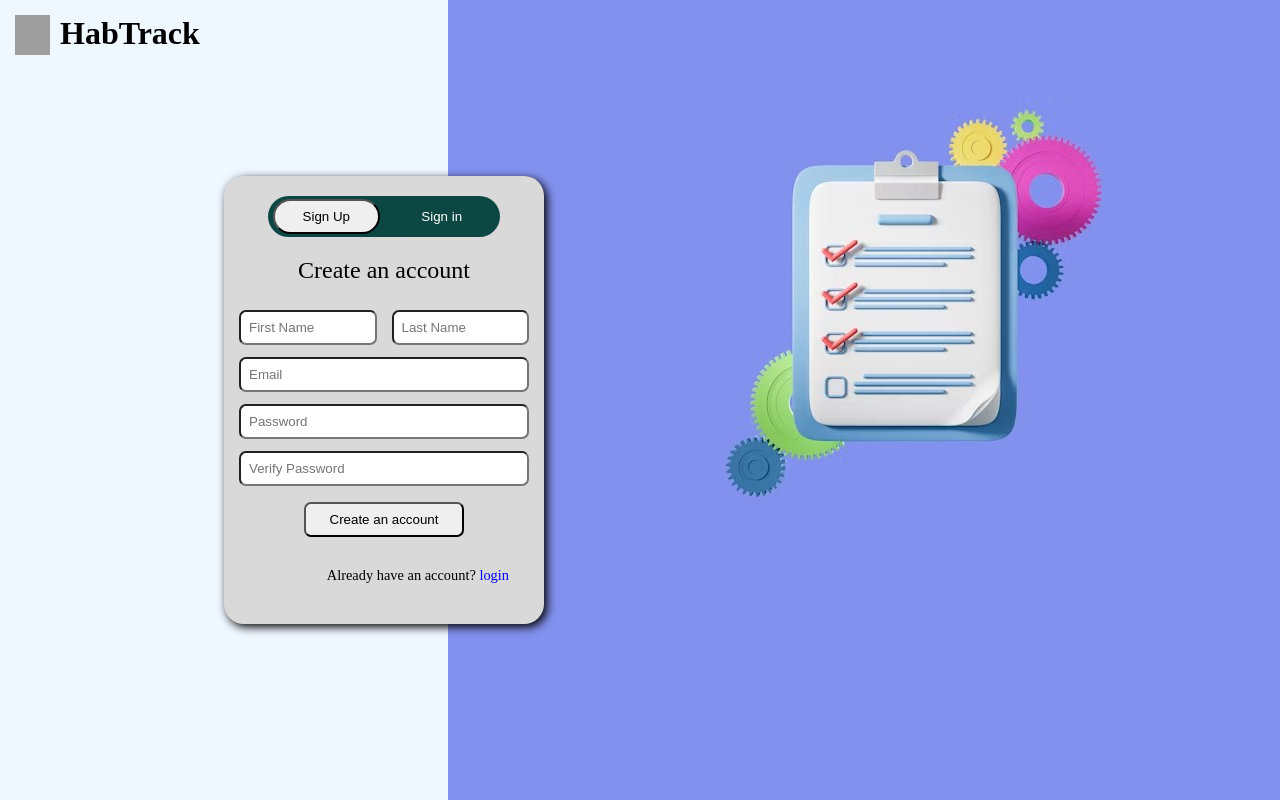
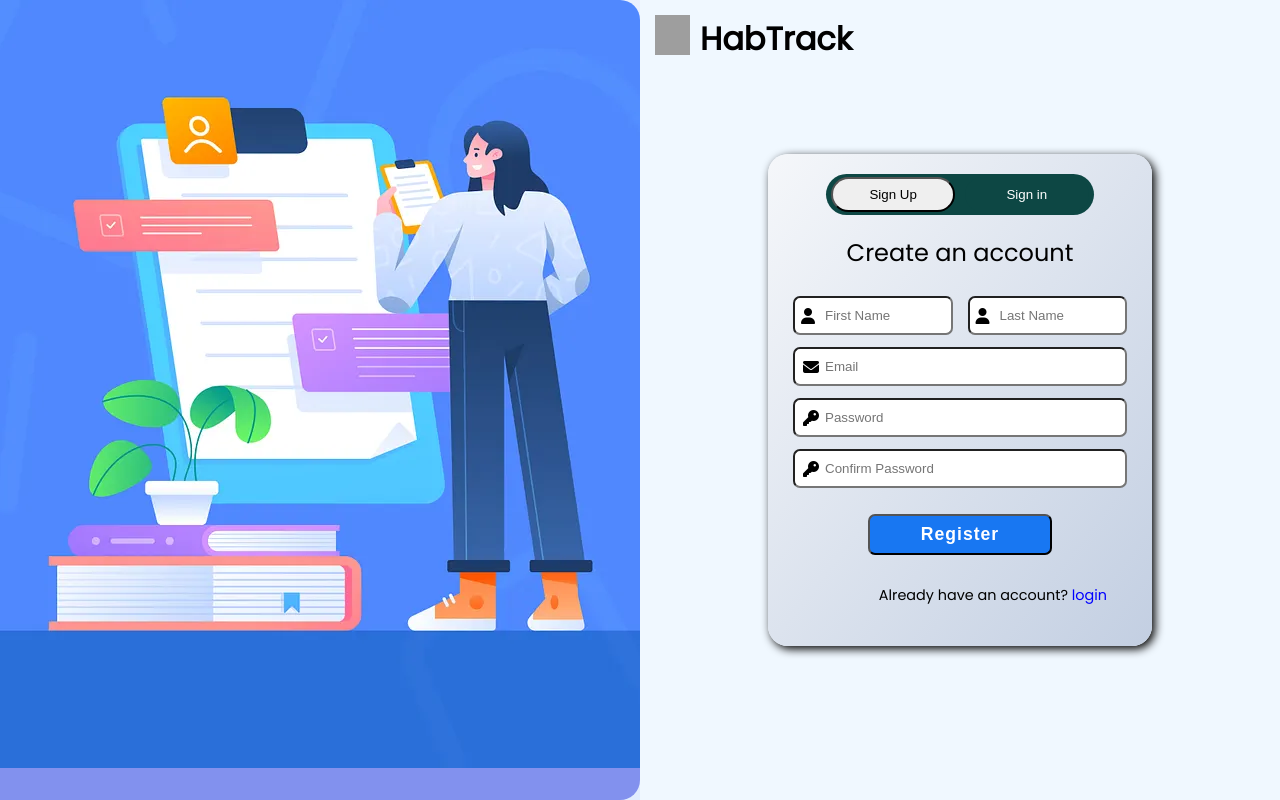
Before and after one commit to SamyBakiri/Full-Stack-Habits-Journal-Tracker, a PHP site: page /AuthPage.html in a window 1280 px wide. Run offline with PHP 8.4, Linux system fonts and the light colour scheme; grey boxes are pictures that could not be loaded.

Commit message:
change the background design and improve the from card design

```diff
--- a/FrontEnd/AuthPage.html
+++ b/FrontEnd/AuthPage.html
@@ -5,17 +5,22 @@
     <meta name="viewport" content="width=device-width, initial-scale=1.0">
     <title>HabTrack - Log in or sign up</title>
     <link rel="stylesheet" href="Style/Main.css">
+    <link href="https://fonts.googleapis.com/css2?family=Poppins&display=swap" rel="stylesheet">
+    <link rel="stylesheet" href="https://cdnjs.cloudflare.com/ajax/libs/font-awesome/6.5.0/css/all.min.css"
+/>
+
+
 </head>
 <body>
     <div class="fullpage">
-        <div class="leftside">
-            <a class="title desktop_title" href="#">
+        <div class="rightside">
+            <a class="title mobile_title" href="#">
                 <img src="Assets/habits.png" alt="logo" srcset="">
                 <h1>HabTrack</h1>
             </a>
         </div>
-        <div class="rightside">
-            <a class="title mobile_title" href="#">
+        <div class="leftside">
+            <a class="title desktop_title" href="#">
                 <img src="Assets/habits.png" alt="logo" srcset="">
                 <h1>HabTrack</h1>
             </a>
@@ -28,14 +33,30 @@
             <p>Create an account</p>
             <from class="form" action="" method="post">
                 <div class="nameContainer">
-                    <input type="text" name="" placeholder="First Name" >
-                    <input type="text" name="" placeholder="Last Name" >
+                    <div class="input_container">
+                        <i class="fa-solid fa-user"></i>
+                        <input type="text" name="" placeholder="First Name" >
+                    </div>
+                    <div class="input_container">
+                        <i class="fa-solid fa-user"></i>
+                        <input type="text" name="" placeholder="Last Name" >
+                    </div>
+
+                </div>
+                <div class="input_container">
+                    <i class="fa-solid fa-envelope long_input_icon"></i>
+                    <input type="email" name="" placeholder="Email" >
+                </div>
+                <div class="input_container">
+                    <i class="fa-solid fa-key long_input_icon"></i>
+                    <input type="password" name="" placeholder="Password" >
                 </div>
 
-                <input type="email" name="" placeholder="Email" >
-                <input type="password" name="" placeholder="Password" >
-                <input type="password" name="" placeholder="Verify Password" >
-                <button type="submit">Create an account</button>
+                <div class="input_container">
+                    <i class="fa-solid fa-key long_input_icon"></i>
+                    <input type="password" name="" placeholder="Confirm Password" >
+                </div>
+                <button type="submit">Register</button>
                 <p class="have_account">Already have an account? <a href="#">login</a></p>
             </from>
 
--- a/FrontEnd/Auth_Page.js
+++ b/FrontEnd/Auth_Page.js
@@ -2,20 +2,20 @@ const signin_button =document.getElementById("signin");
 const signup_button =document.getElementById("signup");
 const form_p = document.querySelectorAll(".formCard p")[0];
 const submit_btn = document.querySelectorAll(".form button")[0];
-const verify_password = document.querySelectorAll(".form input[type=password]")[1];
+const verify_password = document.querySelectorAll(".form input[type=password]")[1].parentElement;
 const form = document.getElementsByClassName("form")[0];
 let current_stat = "signup";
-
+const nameContainer = document.getElementsByClassName("nameContainer")[0]
 
 signin_button.addEventListener("click",toSignIn);
 function toSignIn(){
     if(current_stat !== "signin"){
     signin_button.classList.remove("buttonOFF");
     signup_button.classList.add("buttonOFF");
-    document.getElementsByClassName("nameContainer")[0].remove();
+    nameContainer.remove();
     verify_password.remove();
     form_p.textContent = "Welcome Back";
-    submit_btn.textContent = "Log In";
+    submit_btn.textContent = "Log in";
     const forgot_password = document.createElement("a");
     forgot_password.classList.add("forgot_password");
     forgot_password.href = "#";
@@ -33,18 +33,18 @@ function toSignUp(){
     signin_button.classList.add("buttonOFF");
     signup_button.classList.remove("buttonOFF");
 
-    const nameContainer = document.createElement("div");
-    nameContainer.classList.add("nameContainer")
+    // const nameContainer = document.createElement("div");
+    // nameContainer.classList.add("nameContainer")
 
-    const fname_input =document.createElement("input");
-    fname_input.type = "text";
-    fname_input.placeholder = "First Name";
+    // const fname_input =document.createElement("input");
+    // fname_input.type = "text";
+    // fname_input.placeholder = "First Name";
 
-    const lname_input =document.createElement("input");
-    lname_input.type = "text";
-    lname_input.placeholder = "Last Name";
-    nameContainer.appendChild(fname_input);
-    nameContainer.appendChild(lname_input);
+    // const lname_input =document.createElement("input");
+    // lname_input.type = "text";
+    // lname_input.placeholder = "Last Name";
+    // nameContainer.appendChild(fname_input);
+    // nameContainer.appendChild(lname_input);
 
 
     const email_input = form.firstChild;
@@ -53,7 +53,7 @@ function toSignUp(){
     form.insertBefore(verify_password, submit_btn);
 
     form_p.textContent = "Create an account";
-    submit_btn.textContent = "Regester";
+    submit_btn.textContent = "Register";
     form.lastChild.remove();
     const have_account = document.createElement("p");
     have_account.classList.add("have_account");
--- a/FrontEnd/Style/Main.css
+++ b/FrontEnd/Style/Main.css
@@ -2,6 +2,10 @@
     box-sizing: border-box;
     padding: 0;
     margin: 0;
+}
+body{
+    font-family: 'Poppins', sans-serif;
+    background: linear-gradient(135deg, #f0f4ff, #dbeafe);
 }
 a{
     text-decoration: none;
@@ -35,26 +39,27 @@ button:active{
     position: relative;
 }
 .rightside{
-    width: 65%;
-    background-image: url(../Assets/loginIMG.jpg);
+    width: 50%;
+    background-image: url(../Assets/login.webp);
     background-repeat: no-repeat;
     background-position:  top  ;
     background-color: #8291EE;
+    border-radius: 0 20px 20px 0;
 }
 .leftside{
-    width: 35%;
+    width: 50%;
     background-color: aliceblue;
 }
 .formCard{
     position: absolute;
     top: 50%;
-    left: 30%;
-    transform: translate(-50%,-50%);
-    width: 25%;
+    right: 25%;
+    transform: translate(50%,-50%);
+    width: 30%;
     max-width: 650px;
-    background-color: #D9D9D9;
+    background-image: linear-gradient(to bottom right, #f5f7fa , #c3cfe2);
     border-radius: 20px;
-    padding: 20px 15px;
+    padding: 20px 25px;
     text-align: center;
     box-shadow: 3px 3px 10px ;
 }
@@ -69,17 +74,43 @@ button:active{
 
 }
 input{
-    padding: 8px;
+    padding: 10px;
+    padding-left: 30px;
     width: 100%;
     margin: 6px 0;
     border-radius: 7px;
 
+}
+.input_container{
+    position: relative;
+    width: 100%;
+}
+i{
+    position: absolute;
+    top: 50%;
+    left: 5%;
+    transform: translate(0%,-50%);
+
+}
+.long_input_icon{
+    left: 3% !important;
 }
 button{
     width: 55%;
     margin: 10px 0;
     border-radius: 7px;
     padding: 8px;
+}
+button[type=submit]{
+    background-color: #1877f2;
+    color: white;
+    font-size: 1.1rem;
+    margin-top: 20px;
+    letter-spacing: 1px;
+    font-weight: bold;
+}
+button[type=submit]:hover{
+    background-color: #8291EE;
 }
 .forgot_password , .have_account{
     font-size: 0.9rem  !important;
@@ -145,4 +176,7 @@ button{
     justify-content: center;
     padding-right: 30px;
 }
+i{
+    left: 3%;
 }
+}
```
Also changed, not shown: FrontEnd/Assets/login.webp (added).
